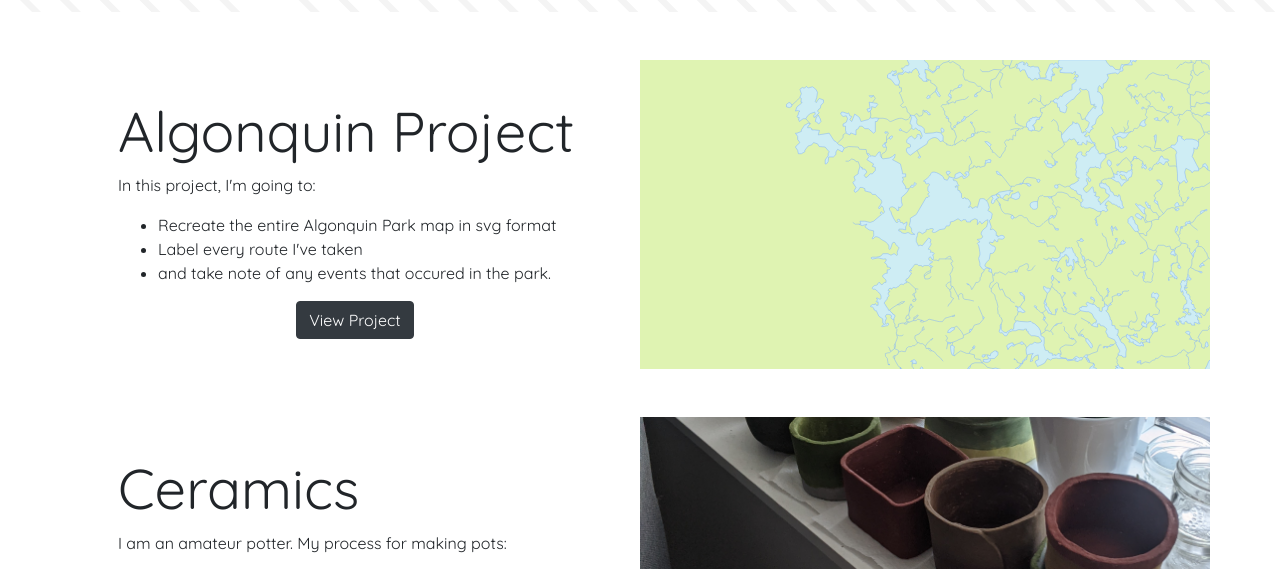
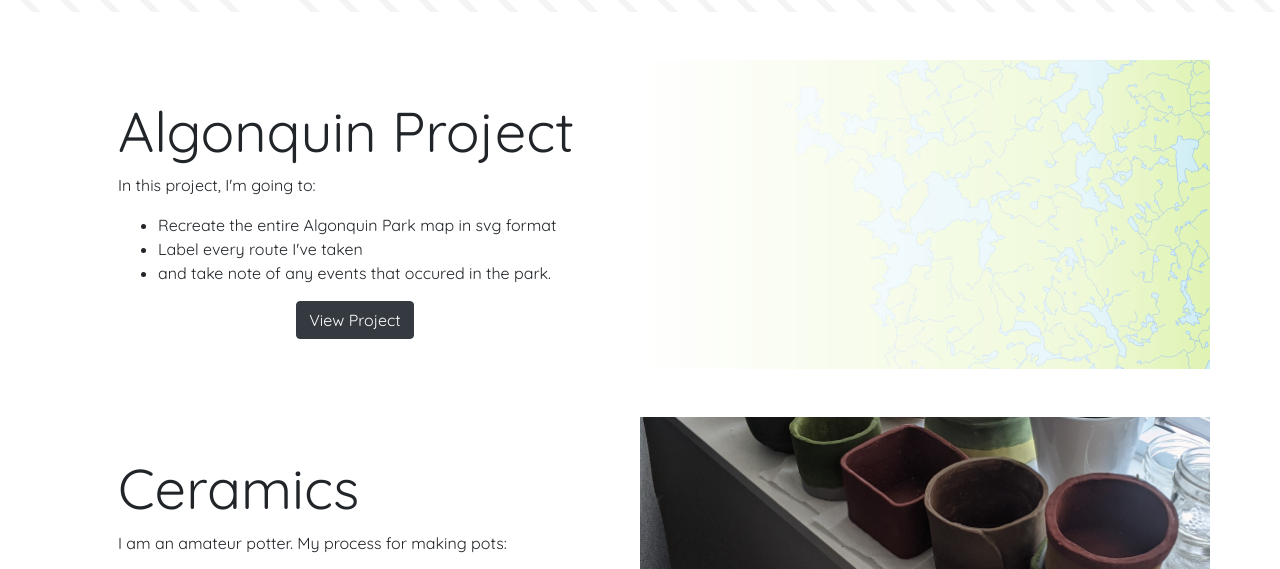
Before and after one commit to leoff-gee/site, a plain HTML site: page projects.html in a window 1280 px wide. Shown: the part 788-1357 px from the top of the page. Drawn offline with nearby package versions, Linux system fonts and the light colour scheme.

Commit message:
Add files via upload

```diff
--- a/projects.html
+++ b/projects.html
@@ -60,7 +60,7 @@
           <center><button type="button" class="btn btn-dark">View Project</button></center>
         </div>
         <div class="col-lg-6 p-0 h-100">
-            <img src="img/alg.svg" class="img-fluid">
+            <img src="img/alg3.svg" class="img-fluid">
         </div>
       </div>
     </div>
```
